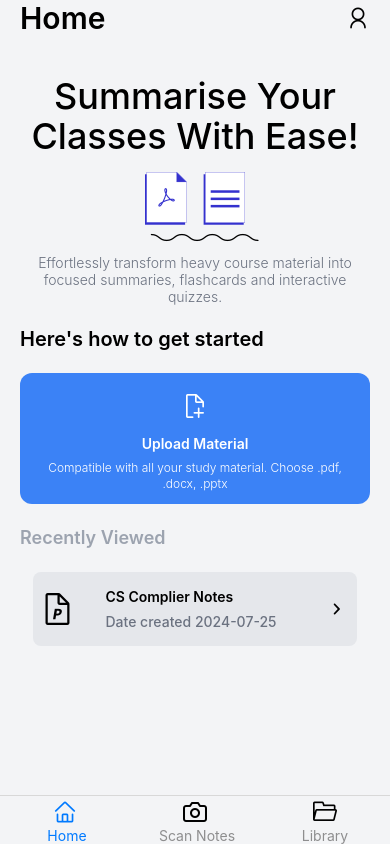
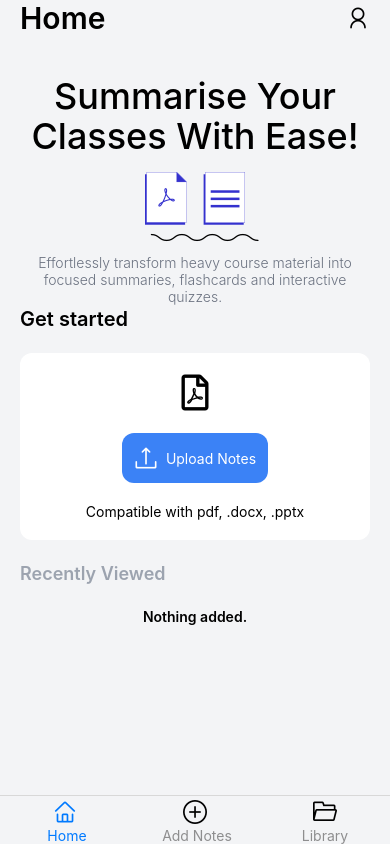
Before and after one commit to l-quincy01/StudyBru, a React Native app in the folder client/: screen /CoPilot in a window 390 px wide. Built offline with nearby package versions, Linux system fonts and the light colour scheme.

Commit message:
Feats: Co-pilot changes

```diff
--- a/client/src/Navigation/AppNavigator.js
+++ b/client/src/Navigation/AppNavigator.js
@@ -47,13 +47,13 @@ function AppNavigator() {
           component={HomeStackNavigator}
         />
         <Tab.Screen
-          name="Add Notes"
+          name="AddNotes"
           options={{
             tabBarLabel: ({ color }) => (
-              <Text style={{ color: color }}> Scan Notes</Text>
+              <Text style={{ color: color }}> Add Notes</Text>
             ),
             tabBarIcon: ({ color, size }) => (
-              <Feather name="camera" size={24} color="black" />
+              <AntDesign name="pluscircleo" size={24} color="black" />
             ),
           }}
           component={AddNotes}
--- a/client/src/Navigation/LibraryStackNavigator.js
+++ b/client/src/Navigation/LibraryStackNavigator.js
@@ -9,6 +9,7 @@ import SummaryScreen from "../Screens/SummaryScreen";
 
 import Flashcards from "../Screens/FlashcardsScreen";
 import QuizScreen from "../Screens/QuizScreen";
+import CoPilotScreen from "../Screens/CoPilotScreen";
 
 const Stack = createNativeStackNavigator();
 
@@ -24,6 +25,7 @@ function LibraryStackNavigator() {
       <Stack.Screen name="Summary" component={SummaryScreen} />
       <Stack.Screen name="Flashcards" component={Flashcards} />
       <Stack.Screen name="Quiz" component={QuizScreen} />
+      <Stack.Screen name="CoPilot" component={CoPilotScreen} />
       <Stack.Screen name="End" component={EndScreen} />
       {/* <Stack.Screen name="Summaries" component={MagicNotes} /> */}
     </Stack.Navigator>
--- /dev/null
+++ b/client/src/Screens/CoPilotScreen.js
@@ -0,0 +1,104 @@
+import React, { useState } from "react";
+import {
+  View,
+  TextInput,
+  Button,
+  Text,
+  FlatList,
+  SafeAreaView,
+  TouchableOpacity,
+  ScrollView,
+  TouchableWithoutFeedback,
+  Keyboard,
+  KeyboardAvoidingView,
+  Platform,
+  StyleSheet,
+} from "react-native";
+import tw from "twrnc";
+import Entypo from "@expo/vector-icons/Entypo";
+import Feather from "@expo/vector-icons/Feather";
+
+const CoPilotScreen = ({ navigation }) => {
+  const [messages, setMessages] = useState([]);
+  const [input, setInput] = useState("");
+
+  const sendMessage = async () => {
+    const userMessage = { role: "user", content: input };
+    setMessages([...messages, userMessage]);
+
+    const aiResponse = await chatWithAi(input);
+    const aiMessage = { role: "assistant", content: aiResponse };
+
+    setMessages([...messages, userMessage, aiMessage]);
+    setInput("");
+  };
+
+  return (
+    <SafeAreaView style={tw`flex-1 bg-gray-100`}>
+      <TouchableOpacity
+        onPress={() => navigation.navigate("Notes")}
+        style={tw`mb-4 px-5`}
+      >
+        <Entypo name="chevron-left" size={28} color="black" />
+      </TouchableOpacity>
+      <ScrollView style={tw`bg-gray-100`}>
+        <View>
+          <FlatList
+            data={messages}
+            keyExtractor={(item, index) => index.toString()}
+            renderItem={({ item }) =>
+              item.role === "user" ? (
+                <View
+                  style={tw` left-50  p-5 m-3 rounded-3xl bg-gray-500 w-1/3`}
+                >
+                  <Text style={tw` text-white `}>{item.content} </Text>
+                </View>
+              ) : (
+                <View style={tw` p-5 m-3 rounded-3xl bg-gray-500 w-1/3`}>
+                  <Text style={tw` text-white `}>{item.content} </Text>
+                </View>
+              )
+            }
+          />
+        </View>
+      </ScrollView>
+
+      <KeyboardAvoidingView
+        behavior={Platform.OS === "ios" ? "padding" : "height"}
+        style={styles.container}
+      >
+        <TouchableWithoutFeedback onPress={Keyboard.dismiss}>
+          <View style={tw` px-5`}>
+            <View
+              style={tw` border border-gray-300 rounded-3xl  flex flex-row justify-center items-center mb-5`}
+            >
+              <TextInput
+                style={tw` flex-grow p-5`}
+                value={input}
+                onChangeText={setInput}
+                placeholder="Type your message"
+              />
+              <TouchableOpacity style={tw`  mr-4`} onPress={sendMessage}>
+                <Feather name="send" size={24} color="black" />
+              </TouchableOpacity>
+            </View>
+          </View>
+        </TouchableWithoutFeedback>
+      </KeyboardAvoidingView>
+    </SafeAreaView>
+  );
+};
+const styles = StyleSheet.create({
+  inner: {
+    padding: 24,
+    flex: 1,
+    justifyContent: "space-around",
+  },
+
+  textInput: {
+    borderColor: "#000000",
+    borderBottomWidth: 1,
+  },
+});
+
+export default CoPilotScreen;
--- a/client/src/Screens/NotesScreen.js
+++ b/client/src/Screens/NotesScreen.js
@@ -43,7 +43,7 @@ const NotesScreen = ({ navigation }) => {
       description: "AI-powered assistant to help you",
       icon: "robot-outline",
       iconType: "MaterialCommunityIcons",
-      screen: "Summary",
+      screen: "CoPilot",
     },
   ];
 
--- a/client/src/Screens/SplashScreen.js
+++ b/client/src/Screens/SplashScreen.js
@@ -19,7 +19,7 @@ import axios from "axios";
 import { QuizContext } from "../config/QuizContext";
 import { SafeAreaView } from "react-native-safe-area-context";
 import Ionicons from "@expo/vector-icons/Ionicons";
-import { AntDesign, Entypo, Feather } from "@expo/vector-icons";
+import { AntDesign, Entypo, Feather, FontAwesome5 } from "@expo/vector-icons";
 import { FlashCardsContext } from "../config/FlashCardsContext";
 import FontAwesome6 from "@expo/vector-icons/FontAwesome6";
 import { SummaryContext } from "../config/SummaryContext";
@@ -334,56 +334,9 @@ const SplashScreen = ({ navigation }) => {
                 summaries, flashcards and interactive quizzes.
               </Text>
 
-              {/*SAVED NOTES VIEW */}
-
-              {/* <Pressable
-                onPress={() => navigation.navigate("Summary")}
-                style={tw` bg-white  gap-y-2 flex text-center justify-center items-center border-2 border-gray-300 py-5 px-5 rounded-xl`}
-              >
-                <View style={tw``}>
-                  <Ionicons name="library-outline" size={24} color="black" />
-                </View>
-                <Text style={tw`text-left font-semibold text-md`}>
-                  Your Library
-                </Text>
-              </Pressable> */}
-
-              {/*
-
-            <View
-              style={tw` bg-white flex flex-col border-2 border-gray-300  rounded-xl mt-5 p-2`}
-            >
-              <View style={tw` px-2 gap-y-2 flex flex-col  `}>
-                <View style={tw`flex flex-row items-center justify-between`}>
-                  <Text style={tw`text-lg font-semibold `}>
-                    Heading of Notes
-                  </Text>
-
-                  <AntDesign name="checkcircle" size={24} color="black" />
-                </View>
-                <Text style={tw`text-xs font-light`}>
-                  Effortlessly transform heavy course material into focused
-                  summaries, flashcards and interactive quizzes.
-                </Text>
-
-                <View style={tw`flex flex-row justify-between items-center`}>
-                  <Text style={tw`text-xs font-light`}>
-                    Date Created: {formattedDate}
-                  </Text>
-                  <Entypo name="documents" size={24} color="black" />
-                </View>
-              </View>
-               <CheckBox
-                notesArr = {notesArray}
-                checkedValues={checkBoxVal}
-                onChange={setCheckBoxVal}
-              />
-              <View style={tw`border-t-4 border-green-200 bottom-0 `}></View>
-            </View> */}
-
               {/*DOCUMENT PICKER */}
 
-              <View style={tw`text-left my-5`}>
+              {/* <View style={tw`text-left my-5`}>
                 <Text style={tw`text-xl font-semibold`}>
                   Here's how to get started
                 </Text>
@@ -403,23 +356,35 @@ const SplashScreen = ({ navigation }) => {
                   Compatible with all your study material. Choose .pdf, .docx,
                   .pptx
                 </Text>
-                {/* <View style={tw`flex flex-col items-center`}>
-                  <AntDesign name="addfile" size={24} color="black" />
-                  <Text style={tw`text-left font-semibold text-md`}>
-                    Select A File
-                  </Text>
-                  <Text style={tw`text-left font-light text-xs`}>
-                    .pdf, .docx, .pptx
-                  </Text>
-                </View> */}
-              </TouchableOpacity>
+
+              </TouchableOpacity> */}
+
+              <Text style={tw`text-xl font-semibold`}>Get started</Text>
+              <View
+                style={tw` mt-5 bg-white p-5 gap-y-5 items-center justify-center rounded-xl`}
+              >
+                <FontAwesome5 name="file-pdf" size={36} color="black" />
+
+                <TouchableOpacity
+                  style={tw`bg-blue-500 p-3 flex flex-row justify-center items-center gap-x-2 rounded-xl`}
+                >
+                  <AntDesign name="upload" size={24} color="white" />
+
+                  <Text style={tw`text-white `}>Upload Notes</Text>
+                </TouchableOpacity>
+
+                <Text style={tw`text-black `}>
+                  Compatible with pdf, .docx, .pptx
+                </Text>
+              </View>
+
               <View style={tw`text-left my-5 gap-y-5`}>
                 <Text style={tw`text-lg text-gray-400 font-semibold`}>
                   Recently Viewed
                 </Text>
 
                 <View style={tw`justify-center items-center`}>
-                  {false ? ( //Will make a condition to be set to true if user has notes uploaded
+                  {true ? ( //Will make a condition to be set to true if user has notes uploaded
                     <Text style={tw`font-semibold text-md `}>
                       Nothing added.
                     </Text>
```
